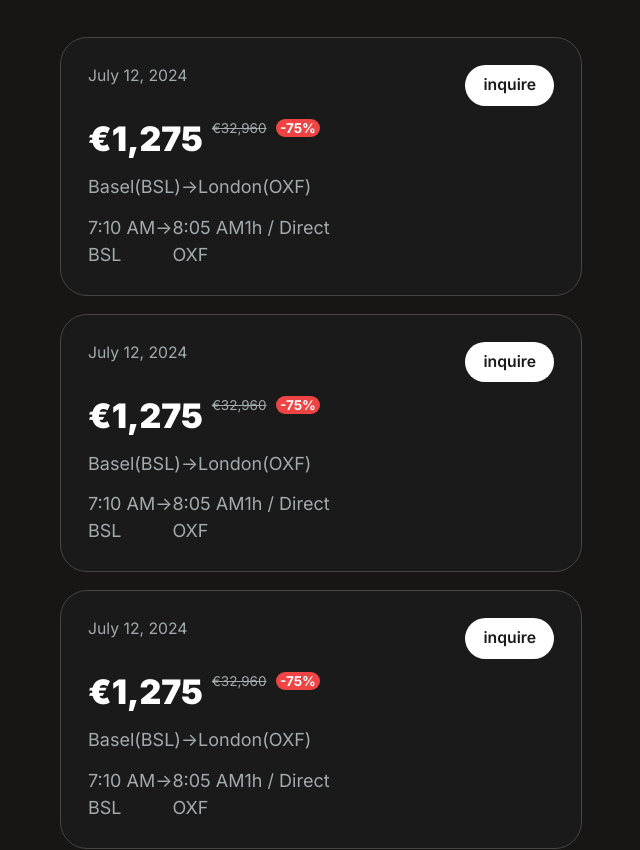
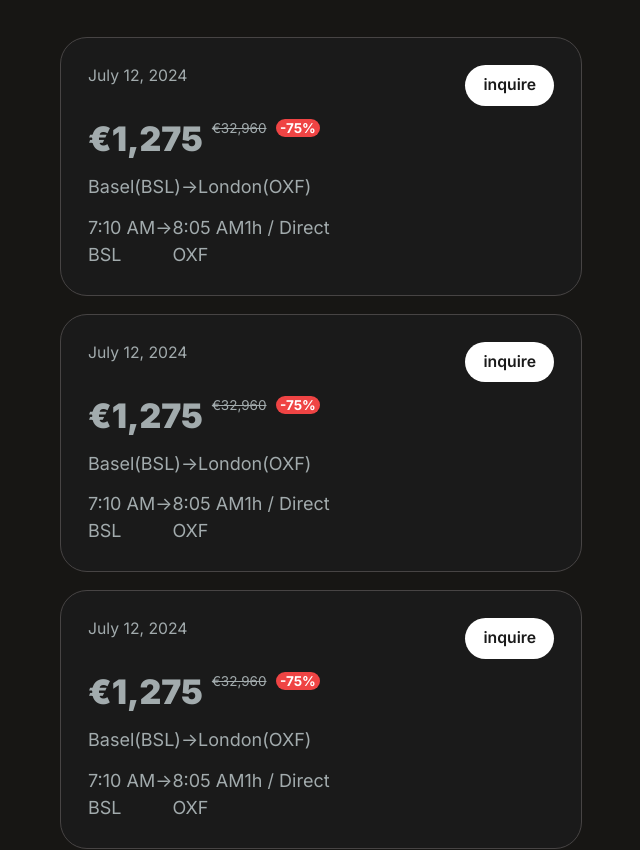
Before and after one commit to pixbs/atmjet_website, a Next.js app: page /en in a window 1280 px wide. Shown: the part 2465-3315 px from the top of the page, without its empty margins (319-959 px from the left). Built offline with nearby package versions, Linux system fonts and the light colour scheme.

Commit message:
🔢 feat: Add Counter component and update EmptyLegSection

```diff
--- /dev/null
+++ b/src/components/elements/counter.tsx
@@ -0,0 +1,69 @@
+'use client'
+import React, { useEffect, useState } from "react";
+import { motion, useAnimation } from "framer-motion";
+import { useInView } from "react-intersection-observer";
+
+interface CounterProps {
+  children: string;
+  className?: string;
+}
+
+export function Counter({ children, className = "" }: CounterProps) {
+  const controls = useAnimation();
+  const [ref, inView] = useInView();
+  const [count, setCount] = useState<string>(children);
+
+  useEffect(() => {
+    if (inView) {
+      controls.start({ opacity: 1, y: 0, transition: { duration: 0.5 } });
+      const duration = 800;
+      const incrementTime = 30;
+
+      const matches = children.match(/\d+([,.]\d+)?/g);
+      if (!matches) return;
+
+      const numbers = matches.map((num) => parseFloat(num.replace(/,/g, '')));
+      const startNumbers = Array(numbers.length).fill(0);
+
+      const step = (start: number[]) => {
+        const newStart = start.map((num, index) => {
+          const increment = numbers[index] / (duration / incrementTime);
+          return num + increment;
+        });
+
+        let numIndex = 0;
+        const formattedCount = children.replace(/\d+([,.]\d+)?/g, () => {
+          const num = newStart[numIndex].toLocaleString(undefined, {
+            maximumFractionDigits: 0,
+          });
+          numIndex++;
+          return num;
+        });
+
+        setCount(formattedCount);
+
+        if (newStart.every((num, index) => num >= numbers[index])) {
+          setCount(children);
+        } else {
+          setTimeout(() => step(newStart), incrementTime);
+        }
+      };
+
+      step(startNumbers);
+    } else {
+      controls.start({ opacity: 0, y: -20 });
+      setCount(children);
+    }
+  }, [inView, controls, children]);
+
+  return (
+      <motion.span
+        ref={ref}
+        className={className}
+        initial={{ opacity: 0, y: -20 }}
+        animate={controls}
+      >
+        {count}
+      </motion.span>
+  );
+}
--- a/src/components/sections/empty_leg.tsx
+++ b/src/components/sections/empty_leg.tsx
@@ -1,4 +1,5 @@
 import { useTranslations } from 'next-intl'
+import { Counter } from '../elements'
 
 export function EmptyLegSection() {
 	const t = useTranslations('empty_leg')
@@ -74,7 +75,7 @@ function Card(props: CardProps) {
 				<button>inquire</button>
 			</div>
 			<div className="flex-row items-start gap-2">
-				<h3 className="font-sans text-3xl font-black">{price}</h3>
+				<Counter className="font-sans text-3xl font-black">{price}</Counter>
 				<p className="text-xs line-through">{initalPrice}</p>
 				<p className="rounded-lg bg-red-500 px-1 text-xs font-bold text-gray-900">
 					{discountPercent}
```
Also changed, not shown: src/components/elements/index.ts (+4 -3 lines).
